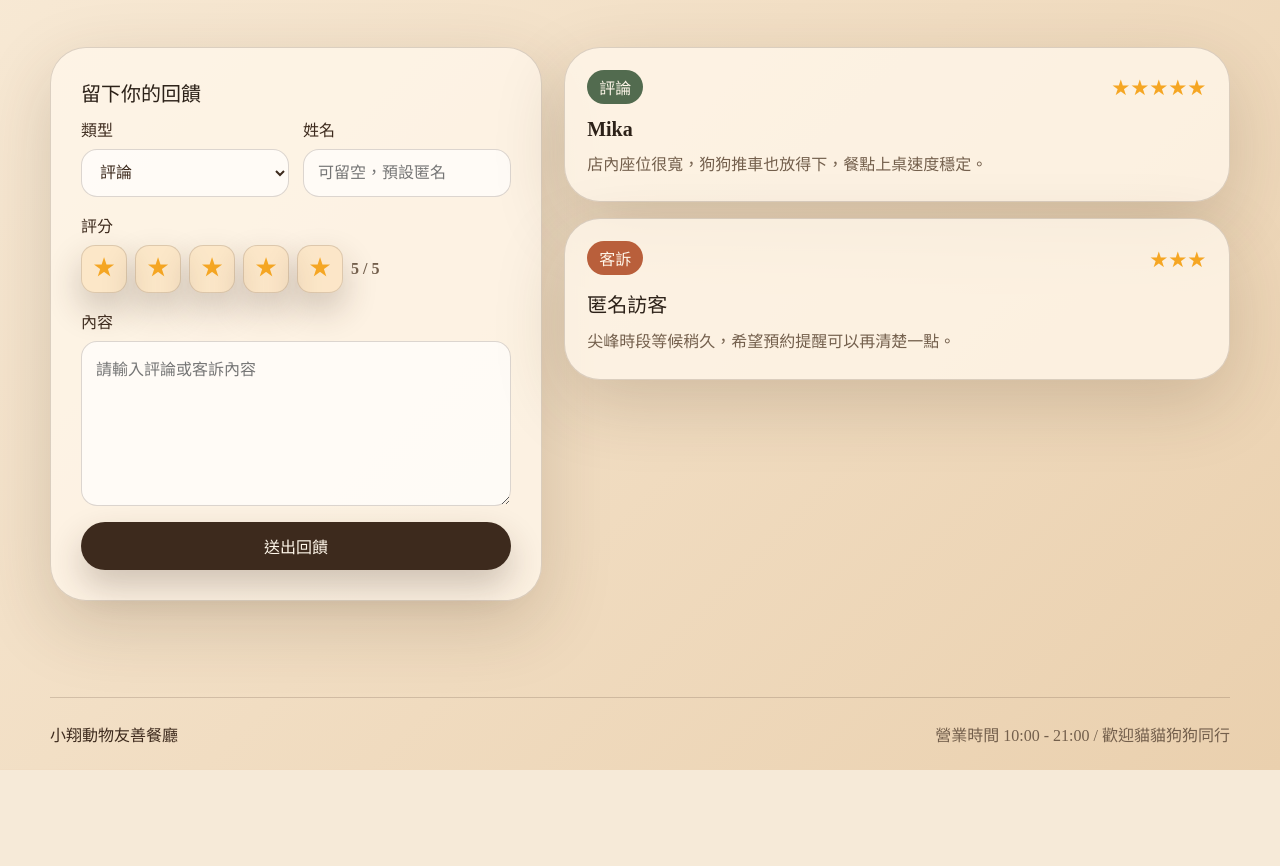
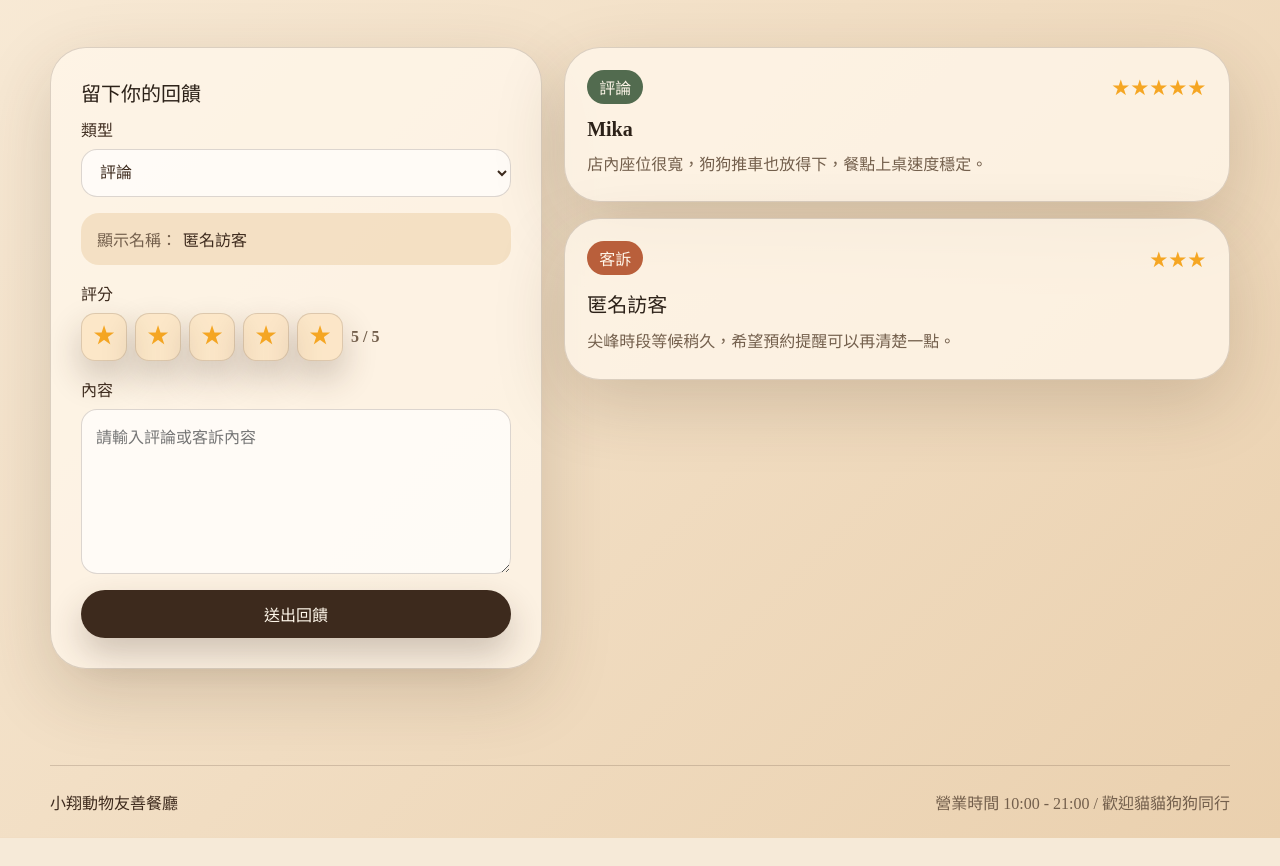
Before and after one commit to XiaoXiang1998/pet-cafe-home, a React (Vite) app: page / in a window 1280 px wide. Shown: the part 3870-4736 px from the top of the page. Before the commit the page ends 4668 px from the top, so only its background shows below. Built offline with nearby package versions, Linux system fonts and the light colour scheme; a web font is replaced by a local one.

Commit message:
Use login name for feedback

```diff
--- a/src/App.jsx
+++ b/src/App.jsx
@@ -222,7 +222,6 @@ function App() {
   const [feedbackForm, setFeedbackForm] = useState({
     type: 'review',
     rating: 5,
-    name: '',
     message: '',
   });
   const [feedbackEntries, setFeedbackEntries] = useState([
@@ -293,12 +292,12 @@ function App() {
         id: Date.now(),
         type: feedbackForm.type,
         rating: feedbackForm.rating,
-        name: feedbackForm.name.trim() || user?.name || '匿名訪客',
+        name: user?.name || '匿名訪客',
         message: trimmedMessage,
       },
       ...current,
     ]);
-    setFeedbackForm((current) => ({ ...current, message: '', name: '' }));
+    setFeedbackForm((current) => ({ ...current, message: '' }));
   };
 
   return (
@@ -576,7 +575,6 @@ function App() {
           <article className="feedback-card">
             <h3>留下你的回饋</h3>
             <form onSubmit={handleFeedbackSubmit}>
-              <div className="field-row">
               <label>
                 類型
                 <select
@@ -589,17 +587,11 @@ function App() {
                   <option value="complaint">客訴</option>
                 </select>
               </label>
-                <label>
-                  姓名
-                  <input
-                    value={feedbackForm.name}
-                    onChange={(event) =>
-                      setFeedbackForm((current) => ({ ...current, name: event.target.value }))
-                    }
-                    placeholder="可留空，預設匿名"
-                  />
-                </label>
-              </div>
+
+              <p className="feedback-author">
+                顯示名稱：
+                <strong>{user?.name || '匿名訪客'}</strong>
+              </p>
 
               <label>
                 評分
--- a/src/styles.css
+++ b/src/styles.css
@@ -684,6 +684,22 @@ textarea:focus {
   padding: 30px;
 }
 
+.feedback-author {
+  display: flex;
+  flex-wrap: wrap;
+  gap: 6px;
+  margin: 0;
+  padding: 14px 16px;
+  border-radius: 18px;
+  color: var(--muted);
+  background: rgba(225, 187, 131, 0.34);
+  font-weight: 900;
+}
+
+.feedback-author strong {
+  color: var(--espresso);
+}
+
 .rating-stars {
   display: flex;
   flex-wrap: wrap;
```
Lines whose indentation alone changed are shown as unchanged.
